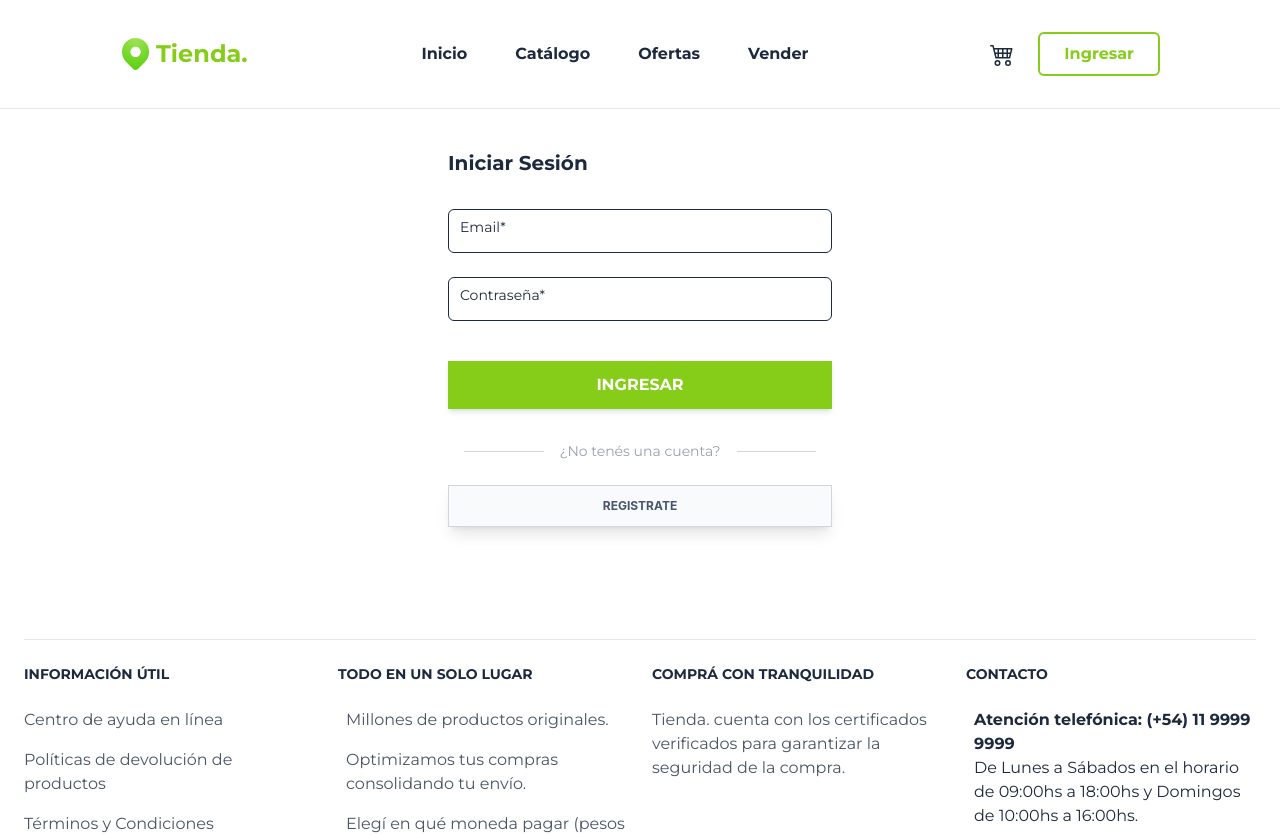
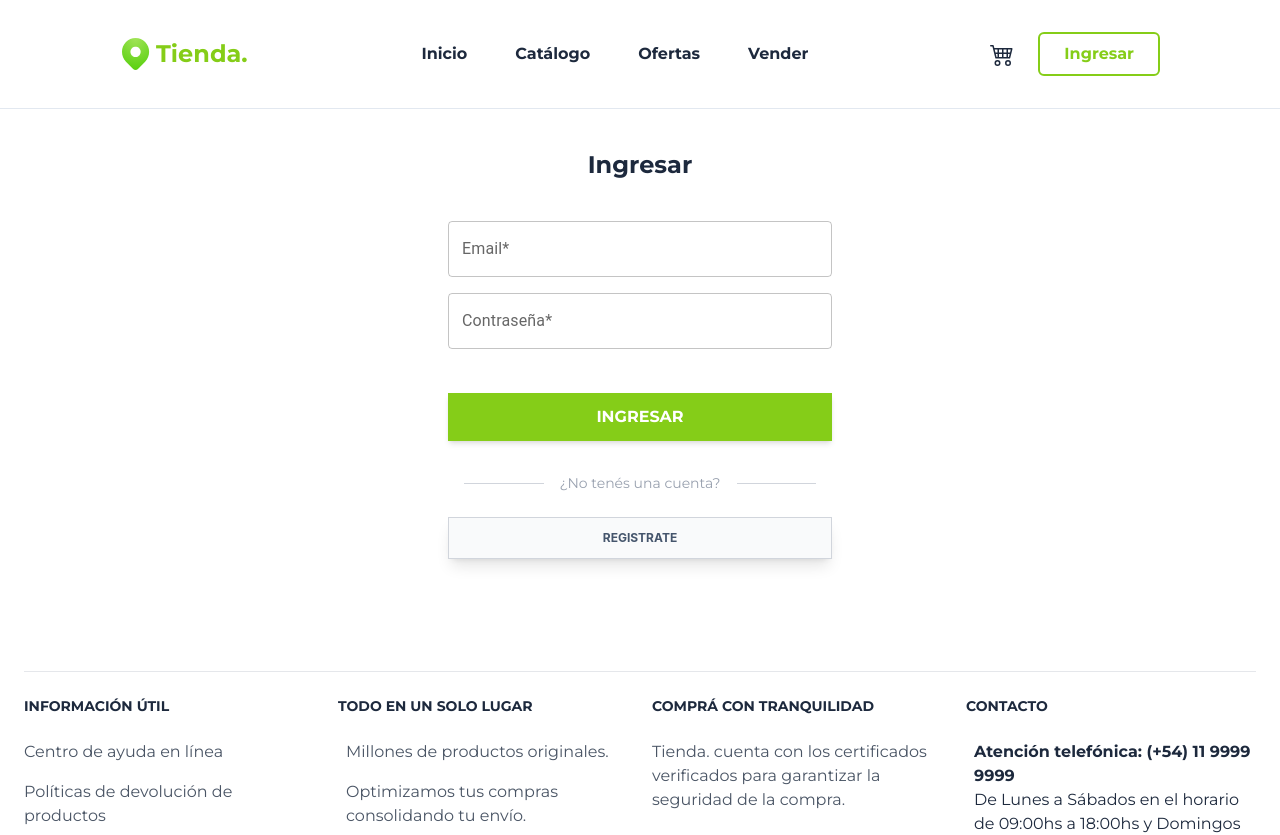
Before and after one commit to jonathanmilo/APIS2025FRONT, a React (Vite) app in the folder grupo12-apis-2025/: page /ingresar in a window 1280 px wide. Shown: the top 835 px of the page. Built offline with nearby package versions, Linux system fonts and the light colour scheme; data requests are answered from the project's data file.

Commit message:
Material UI en formulario de Ingresar

```diff
--- a/grupo12-apis-2025/src/components/AuthForm.jsx
+++ b/grupo12-apis-2025/src/components/AuthForm.jsx
@@ -1,4 +1,5 @@
 import React, { useState } from "react";
+import { TextField } from "@mui/material";
 
 export default function AuthForm({ mode = "login", onSubmit }) {
   const [formData, setFormData] = useState({
@@ -48,15 +49,15 @@ export default function AuthForm({ mode = "login", onSubmit }) {
   return (
     <div className="flex-grow flex flex-col items-center justify-center max-w">
       <div className="relative flex flex-col bg-transparent text-brand-black">
-        <h4 className="text-xl font-semibold text-brand-black">
-          {isRegister ? "Crear Cuenta" : "Iniciar Sesión"}
+        <h4 className="text-2xl text-center font-semibold text-brand-black">
+          {isRegister ? "Registrate" : "Ingresar"}
         </h4>
 
         <form
           className="mt-8 mb-2 w-80 max-w-screen-lg sm:w-96"
           onSubmit={handleSubmit}
         >
-          <div className="mb-4 flex flex-col gap-6">
+          <div className="mb-4 flex flex-col gap-1">
             {isRegister && (
               <>
                 <InputField
@@ -110,26 +111,18 @@ export default function AuthForm({ mode = "login", onSubmit }) {
 
 function InputField({ id, label, type, value, onChange, error }) {
   return (
-    <div className="relative h-11 w-full min-w-[200px]">
-      <input
-        type={type}
-        id={id}
-        name={id}
-        value={value}
-        onChange={onChange}
-        placeholder=" "
-        required
-        className={`peer h-full w-full rounded-md border px-3 py-3 text-sm text-blue-gray-700 bg-transparent focus:border-2 focus:border-pink-500 outline-none ${
-          error ? "border-red-500" : "border-blue-gray-200"
-        }`}
-      />
-      <label
-        htmlFor={id}
-        className="absolute left-0 -top-1.5 text-[11px] text-blue-gray-400 transition-all peer-placeholder-shown:text-sm peer-placeholder-shown:top-2 peer-placeholder-shown:left-3 peer-focus:text-pink-500"
-      >
-        {label}
-      </label>
-      {error && <p className="text-red-500 text-xs mt-1">{error}</p>}
-    </div>
+    <TextField
+      fullWidth
+      variant="outlined"
+      margin="dense"
+      id={id}
+      name={id}
+      label={label}
+      type={type}
+      value={value}
+      onChange={onChange}
+      error={Boolean(error)}
+      helperText={error}
+    />
   );
 }
```
